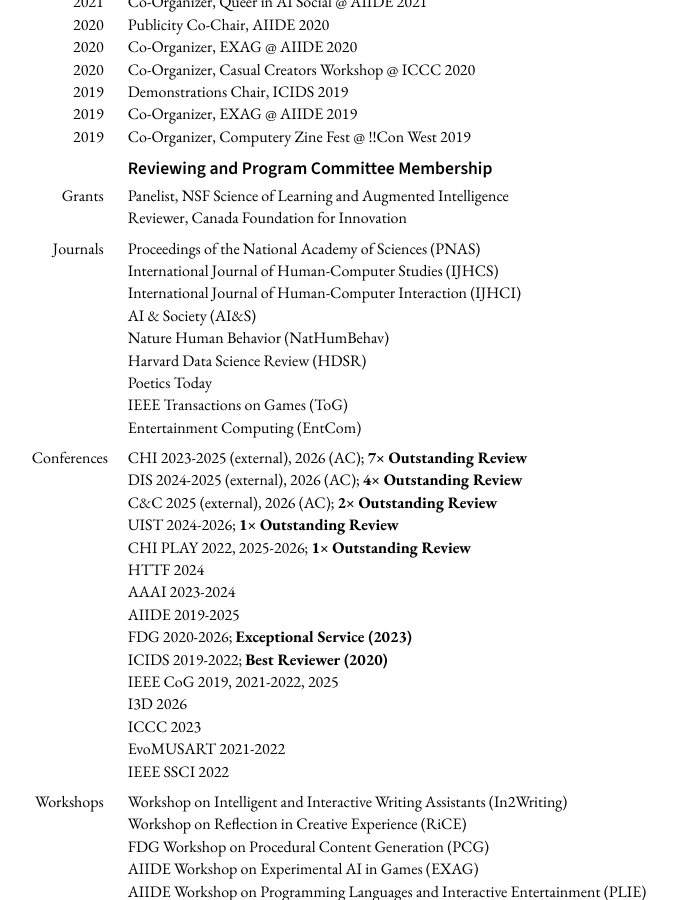
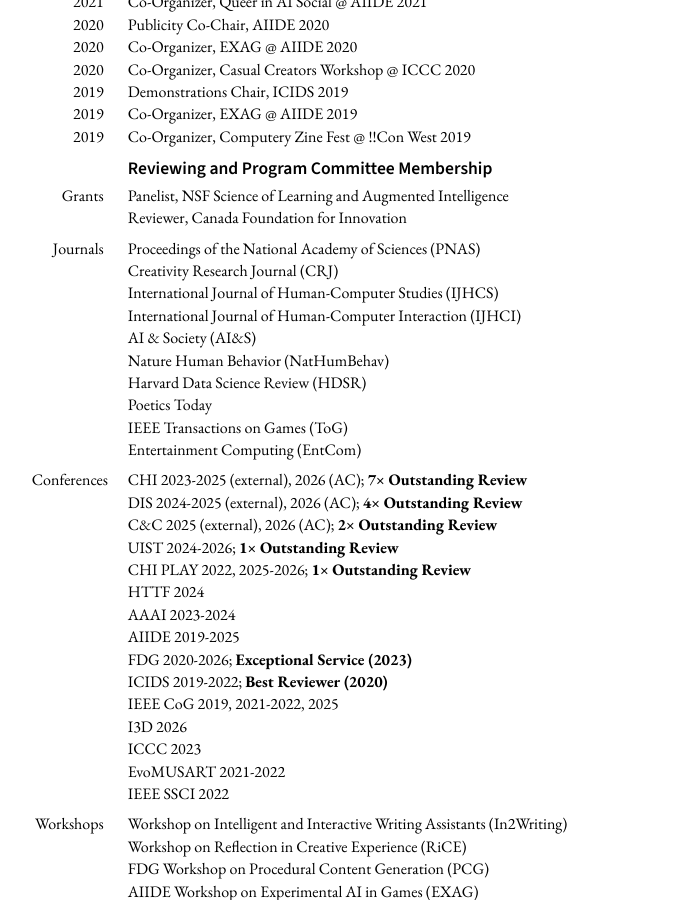
Before and after one commit to mkremins/mkremins.github.io, a Jekyll site: the page built from cv/index.html, in a window 1280 px wide and 900 px high, scrolled down 15605 px. Shown: the whole window, without its empty margins (255-932 px from the left). Built offline with Jekyll 4.4.1, drawn with Linux system fonts in a browser that asks for light colours.

Commit message:
Add CRJ reviewing

```diff
--- a/cv/index.html
+++ b/cv/index.html
@@ -591,6 +591,7 @@ layout: null
           <div class="dated-date">Journals</div>
           <div class="dated-content">
             Proceedings of the National Academy of Sciences (PNAS)<br>
+            Creativity Research Journal (CRJ)<br>
             International Journal of Human-Computer Studies (IJHCS)<br>
             International Journal of Human-Computer Interaction (IJHCI)<br>
             AI & Society (AI&S)<br>
```
